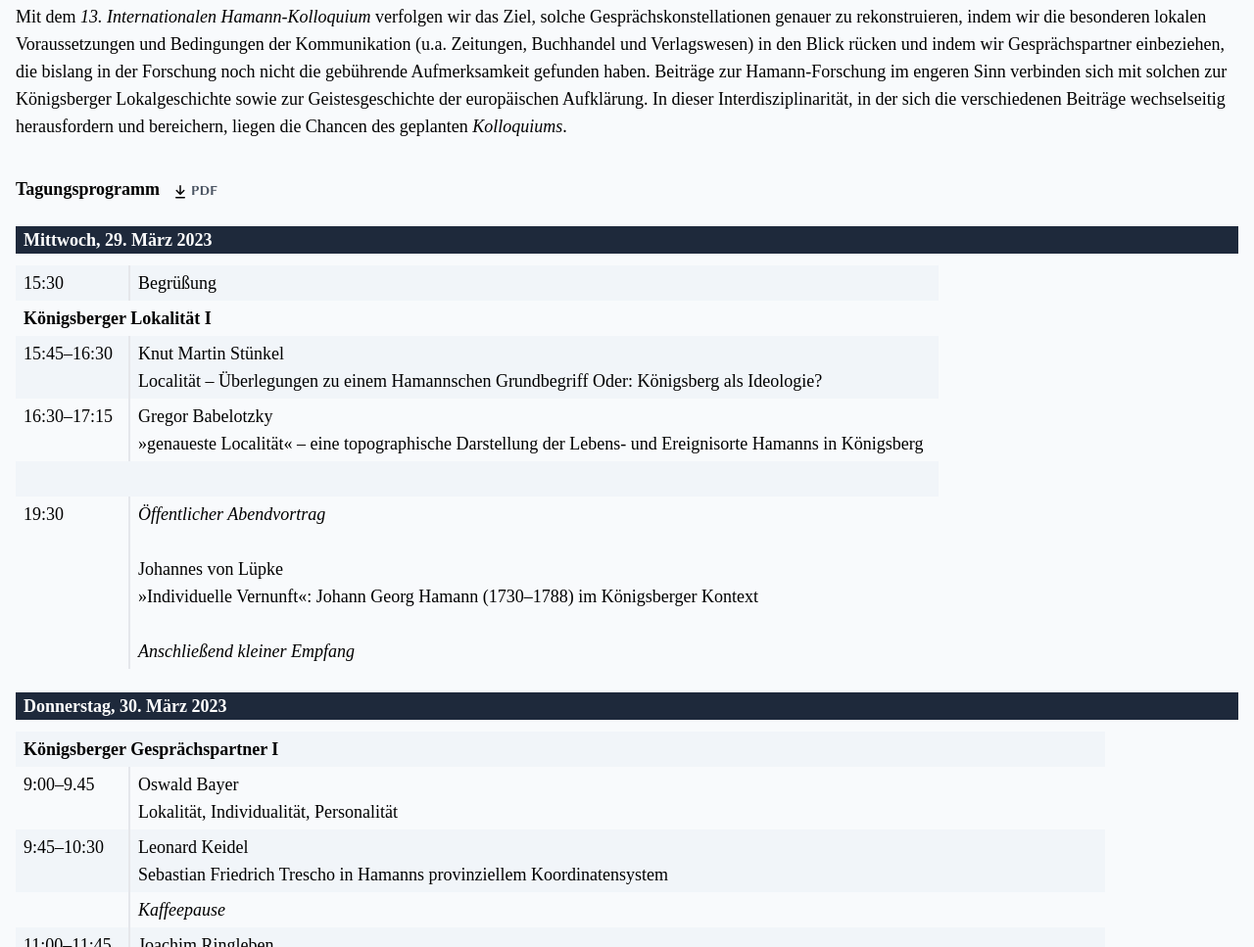
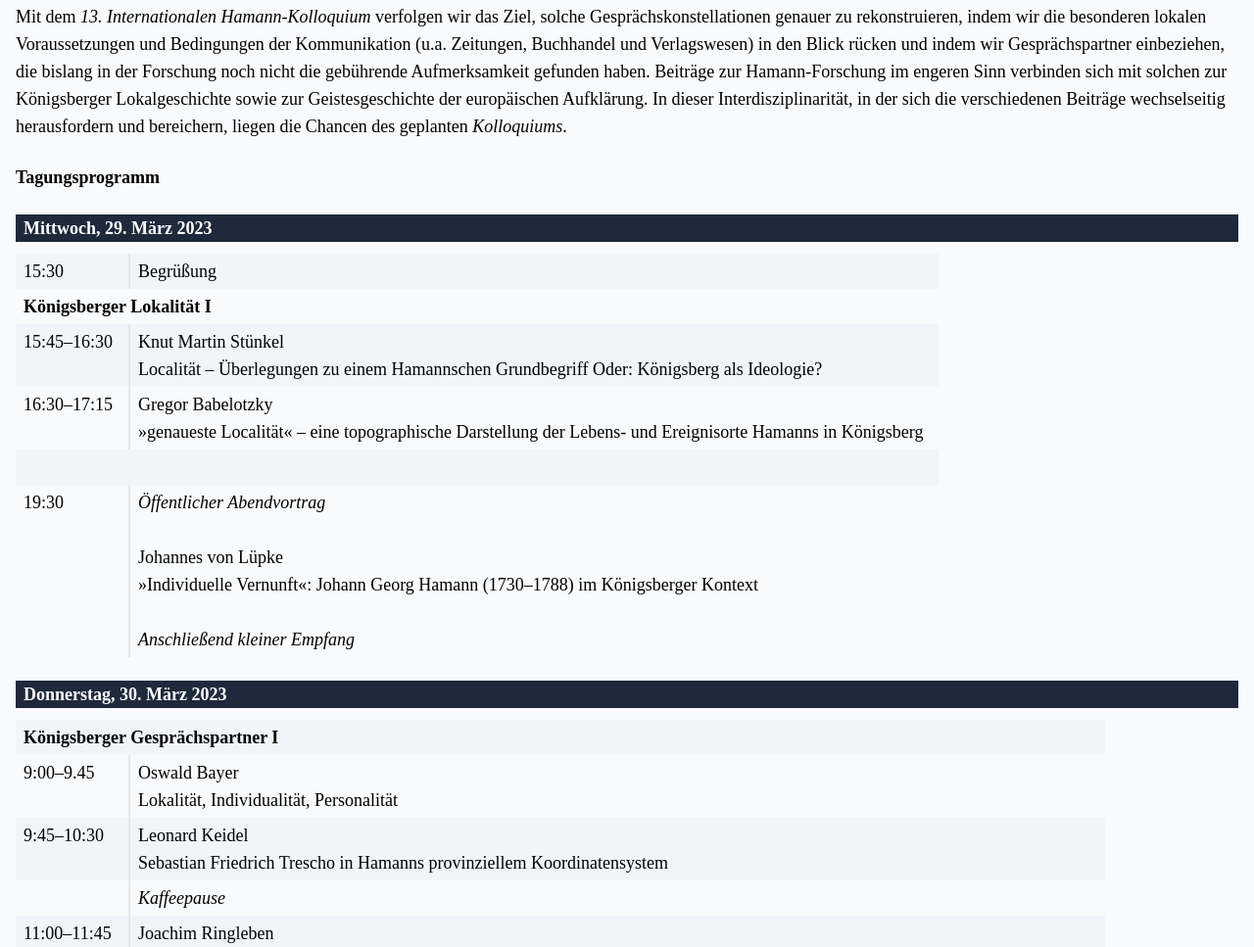
Before and after one commit to Theodor-Springmann-Stiftung/hamann-kolloquium, a website built with Vite: page index.html in a window 1280 px wide. Shown: the part 930-1897 px from the top of the page at 98% size. Built offline with nearby package versions, Linux system fonts and the light colour scheme; a web font is replaced by a local one.

Commit message:
änderung pdf programm

```diff
--- a/index.html
+++ b/index.html
@@ -35,10 +35,7 @@
     <p>Dabei hat Hamann keinesfalls seine Abhängigkeit verleugnet. So liegen seiner Autorschaft umfangreiche Lektüren zugrunde. So ist er besonders intensiv durch die Tradition lutherischer Theologie und Frömmigkeit geprägt. So weiß er sich auch einzelnen Lehrern und Gesprächspartnern im damaligen Königsberg verpflichtet. </p>
     <p>Mit dem <em>13. Internationalen Hamann-Kolloquium</em> verfolgen wir das Ziel, solche Gesprächskonstellationen genauer zu rekonstruieren, indem wir die besonderen lokalen Voraussetzungen und Bedingungen der Kommunikation (u.a. Zeitungen, Buchhandel und Verlagswesen) in den Blick rücken und indem wir Gesprächspartner einbeziehen, die bislang in der Forschung noch nicht die gebührende Aufmerksamkeit gefunden haben. Beiträge zur Hamann-Forschung im engeren Sinn verbinden sich mit solchen zur Königsberger Lokalgeschichte sowie zur Geistesgeschichte der europäischen Aufklärung. In dieser Interdisziplinarität, in der sich die verschiedenen Beiträge wechselseitig herausfordern und bereichern, liegen die Chancen des geplanten <em>Kolloquiums</em>.</p>
 
-    <h3 class="font-bold mt-6 inline-block" id="Programm">Tagungsprogramm </h3>
-    <a class="inline-block font-sans ml-2 text-sm font-bold" href="/pdf/Tagungsprogramme/2023_tagungsprogramm.pdf">
-    <svg class="inline-block" xmlns="http://www.w3.org/2000/svg" viewBox="0 0 16 16" width="16" height="16"><path d="M7.47 10.78a.749.749 0 0 0 1.06 0l3.75-3.75a.749.749 0 1 0-1.06-1.06L8.75 8.439V1.75a.75.75 0 0 0-1.5 0v6.689L4.78 5.97a.749.749 0 1 0-1.06 1.06l3.75 3.75ZM3.75 13a.75.75 0 0 0 0 1.5h8.5a.75.75 0 0 0 0-1.5h-8.5Z"></path></svg>
-    PDF</a>
+    <h3 class="font-bold mt-6" id="Programm">Tagungsprogramm</h3>
     <div class="lg:mr-24">
     <p class="mt-6 font-bold text-white bg-slate-800 px-2">Mittwoch, 29. März 2023</p>
     <table class="table-auto border-collapse mt-2">
```
Also changed, not shown: 1 other file.
